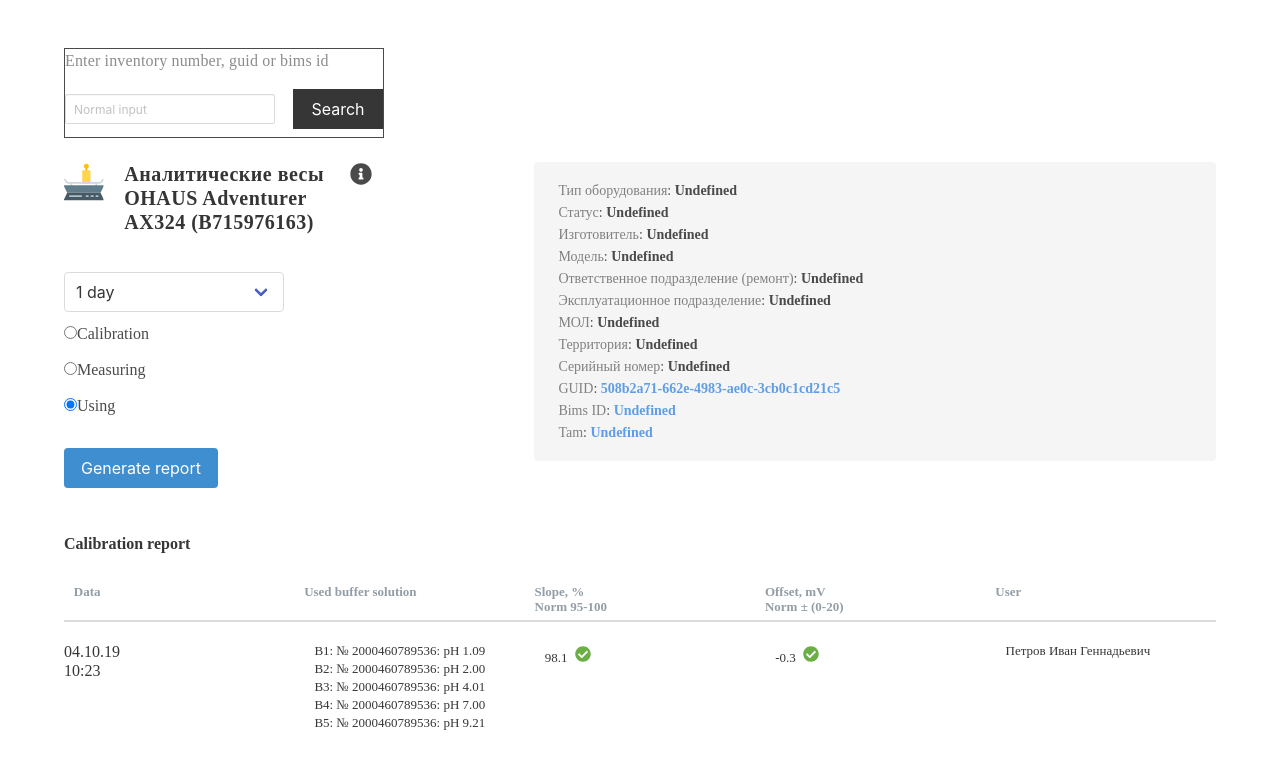
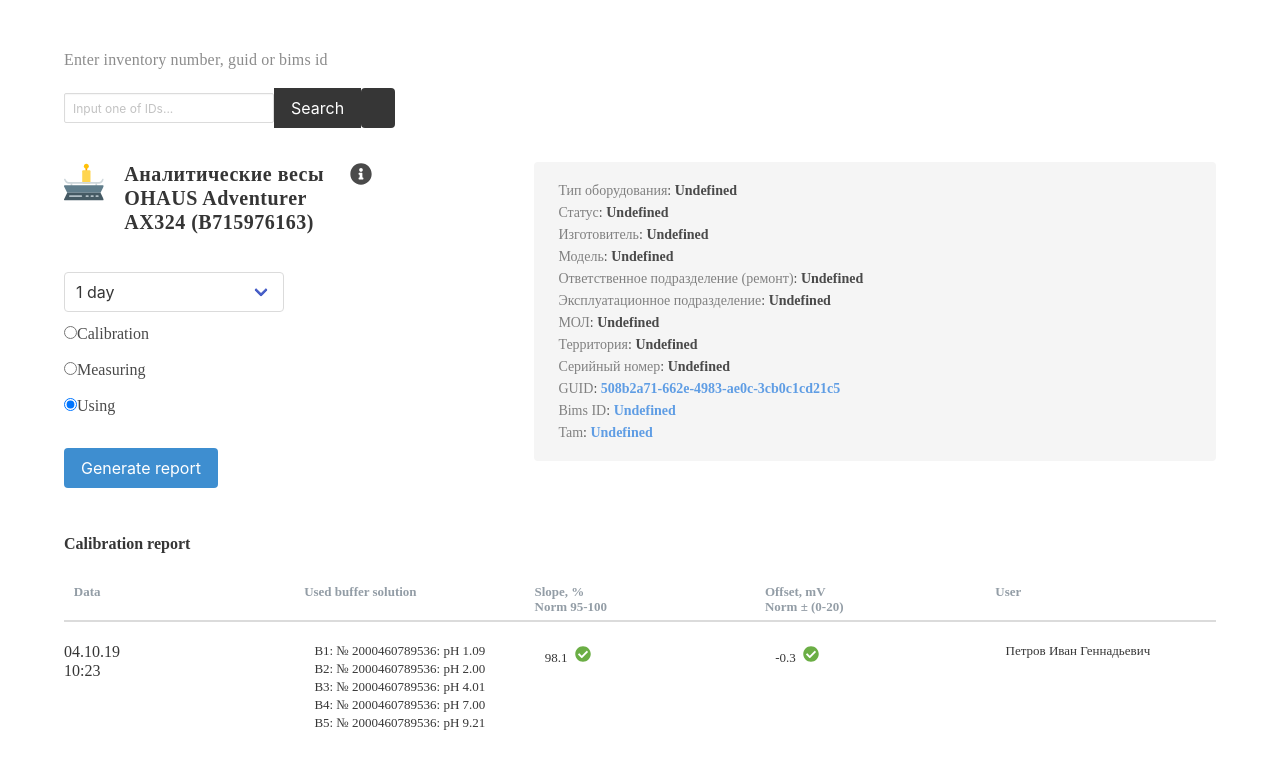
Before and after one commit to shutemov/biocad-test-task, a Vue app in the folder instrument-calibration-report-page/: page / in a window 1280 px wide. Shown: the top 768 px of the page. Built offline with nearby package versions, Linux system fonts and the light colour scheme; a web font is replaced by a local one; what bulma-checkradio, bulma-tooltip would draw is missing.

Commit message:
Update FilterDevices.vue
Added searching mock devices from app.js store module.

```diff
--- a/instrument-calibration-report-page/src/components/header/FilterDevices.vue
+++ b/instrument-calibration-report-page/src/components/header/FilterDevices.vue
@@ -6,22 +6,52 @@
 
         <div class="field" id="filter-devices-input">
             <div class="control">
-                <input class="input is-small" type="text" placeholder="Normal input">
+                <input class="input is-small" type="text" placeholder="Input one of IDs..." v-model="deviceId">
             </div>
-            <button class="button is-dark">Search</button>
+            <button class="button is-dark" @click="search(deviceId)">Search</button>
+            <h1 class="button is-dark">{{check}}</h1>
         </div>
     </div>
 </template>
 
 <script>
+    import {mapActions, mapGetters} from "vuex";
+    import {SEARCH_DEVICE_ITEM_BY_ID} from "@/store/actions";
+
     export default {
-        name: "FilterDevices"
+        name: "FilterDevices",
+
+
+        data() {
+            return {
+                deviceId: undefined,
+            }
+        },
+
+
+        computed: {
+            ...mapGetters(['getFoundDevice']),
+            check() {
+                return this.getFoundDevice
+            }
+        },
+
+
+        methods: {
+            ...mapActions([SEARCH_DEVICE_ITEM_BY_ID]),
+
+            search(deviceId) {
+                console.log('[method] search', deviceId)
+                this[SEARCH_DEVICE_ITEM_BY_ID](deviceId)
+            }
+        }
+
     }
 </script>
 
 <style scoped>
     #filter-devices {
-        border: 1px solid;
+        /*border: 1px solid;*/
         width: 320px;
         height: 90px;
         /*margin-top: 30px;*/
```
